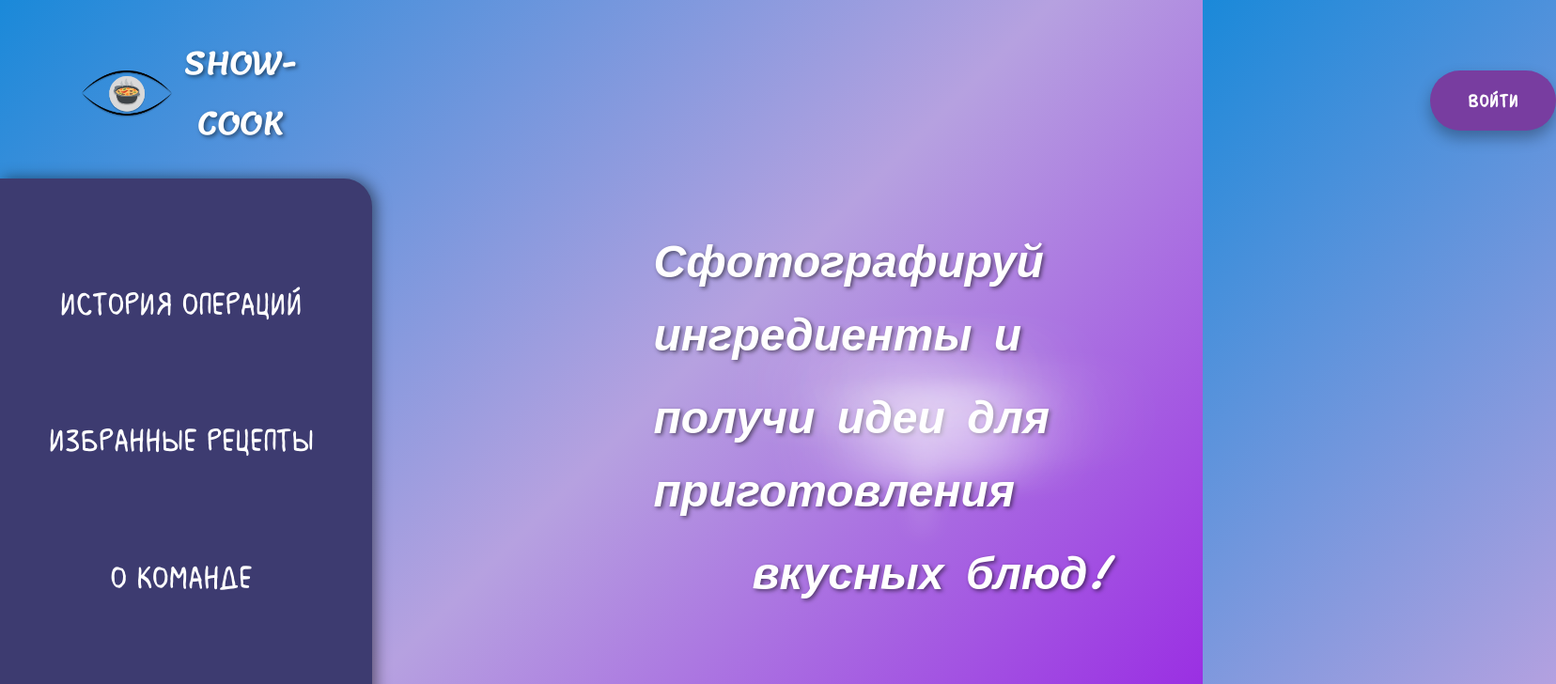
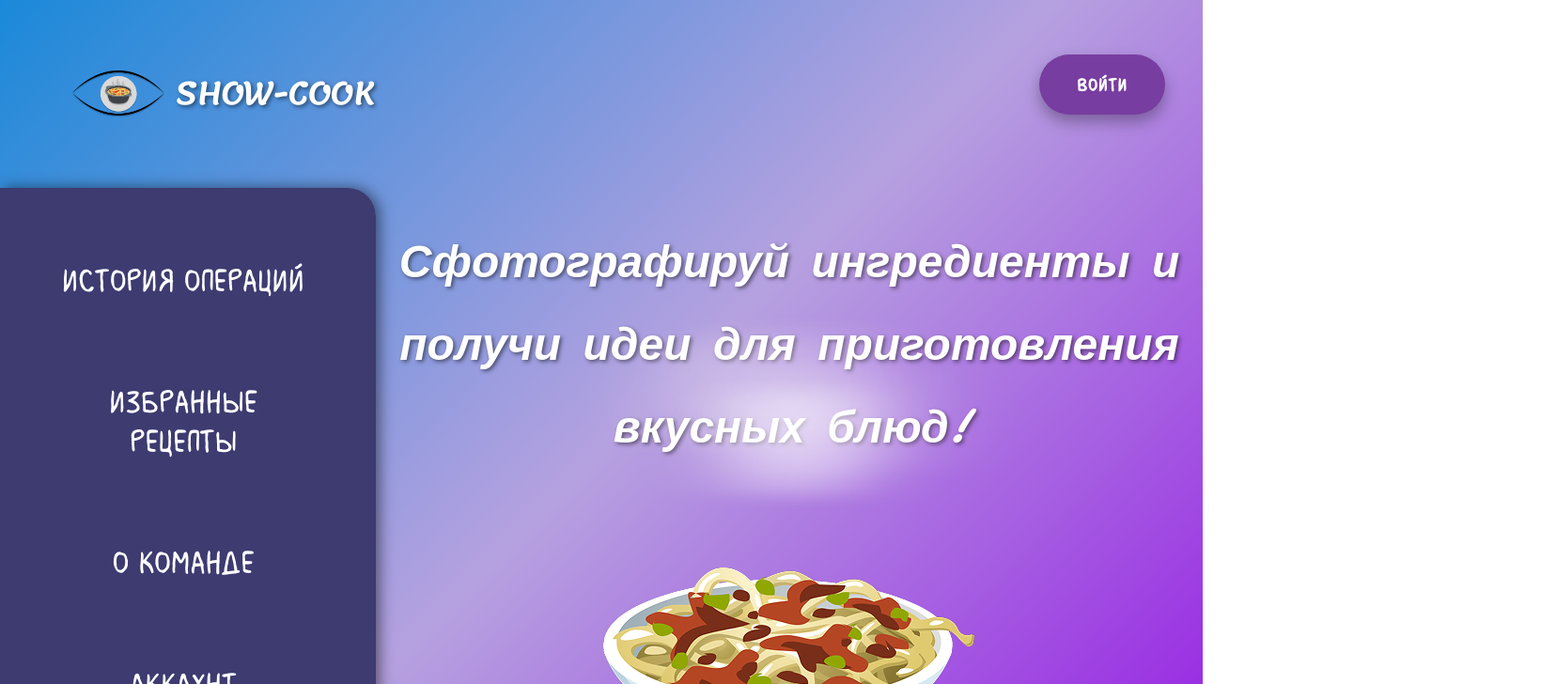
Before and after one commit to Lobanov07/Show-cook, a React (Create React App) app in the folder show_cook/frontend_react/: page / in a window 1280 px wide. Shown: the top 728 px of the page at 94% size, 1656 px wide, since content can reach past the window. Built offline with nearby package versions, Linux system fonts and the light colour scheme.

Commit message:
Create adaptive layout

```diff
--- a/show_cook/frontend_react/src/App.css
+++ b/show_cook/frontend_react/src/App.css
@@ -15,15 +15,24 @@ body {
 .flexible_show{
   display: flex;
   flex-direction: row;
+  flex-wrap: wrap;
+  justify-content: space-around;
+  align-items: center;
+  gap: 1rem;
 }
 
 
 .head_flex{
   display: flex;
   flex-direction: row;
+  flex-wrap: wrap;
+  justify-content: space-between;
+  align-items: center;
+  gap: 1rem;
 }
 
 .style_button {
-  margin-top: 80px;
-  margin-left: 300px;
+  margin-left: 3vh;
+  margin-top: 5vh;
+  padding: 0.8em 1.6em;
 }
--- a/show_cook/frontend_react/src/css/AutorButton.css
+++ b/show_cook/frontend_react/src/css/AutorButton.css
@@ -2,8 +2,8 @@
     background-color: #783da0;
     color: white;
     border: none;
-    margin-top: 75px;
-    margin-left: 1200px;
+    margin-top: 5vh;
+    margin-right: 5vh;
     padding: 20px 40px;
     font-size: 20px;
     font-weight: bold;
--- a/show_cook/frontend_react/src/css/Autorization.css
+++ b/show_cook/frontend_react/src/css/Autorization.css
@@ -12,9 +12,12 @@
     border-radius: 20px;
     box-shadow: 0 8px 24px rgba(0, 0, 0, 0.2);
     display: flex;
+    flex-wrap: wrap;
+    justify-content: space-around;
+    align-items: center;
     flex-direction: column;
     align-items: center;
-    margin-left: 600px;
+    margin-left: 10vh;
   }
 
   .login-title {
--- a/show_cook/frontend_react/src/css/Creators.css
+++ b/show_cook/frontend_react/src/css/Creators.css
@@ -5,8 +5,10 @@
     box-shadow: 0px 4px 12px rgba(0, 0, 0, 0.1);
     text-align: center;
     width: 900px;
-    margin: 0 auto;
+    height: auto;
+    margin-left: 500px;
     margin-top: 50px;
+    flex-wrap: wrap;
   }
 
   .team-title {
--- a/show_cook/frontend_react/src/css/Header.css
+++ b/show_cook/frontend_react/src/css/Header.css
@@ -32,7 +32,6 @@
     align-items: center;
     gap: 10px;
     margin-bottom: 20px;
-    margin-left: 10px;
     margin-top: 50px;
     height: 70px;
     width: 450px;
--- a/show_cook/frontend_react/src/css/History.css
+++ b/show_cook/frontend_react/src/css/History.css
@@ -1,6 +1,7 @@
 .flexible{
     display: flex;
     flex-direction: column;
+    position: absolute;
   }
 
 .bord-title {
@@ -19,7 +20,8 @@
     text-align: center;
     width: 900px;
     height: 520px;
-    margin-left: 200px;
+    margin-left: 500px;
+    margin-top: 550px;
     overflow-y:scroll;
   }
 .history-section::-webkit-scrollbar {
--- a/show_cook/frontend_react/src/css/Major.css
+++ b/show_cook/frontend_react/src/css/Major.css
@@ -11,7 +11,7 @@
     align-items: center;
     gap: 10px;
     margin-bottom: 20px;
-    margin-left: 300px;
+    margin-left: 400px;
     margin-top: 100px;
 
 }
--- a/show_cook/frontend_react/src/css/Recipes.css
+++ b/show_cook/frontend_react/src/css/Recipes.css
@@ -19,7 +19,8 @@
     text-align: center;
     width: 900px;
     height: 520px;
-    margin-left: 200px;
+    margin-left: 500px;
+    margin-top: 550px;
     overflow-y:scroll;
   }
 
--- a/show_cook/frontend_react/src/css/Scan_button.css
+++ b/show_cook/frontend_react/src/css/Scan_button.css
@@ -1,5 +1,6 @@
 .button-container {
     text-align: center;
+    margin-left: 300px;
 }
 
 .scan-button {
--- a/show_cook/frontend_react/src/css/Sidebar.css
+++ b/show_cook/frontend_react/src/css/Sidebar.css
@@ -1,19 +1,26 @@
 .sidebar {
-  width: 500px;
-  height: 700px;
+  position: fixed;
+  left: 0;
+  top: 200px;
+  width: 400px;
+  height: 70vh;
   background: rgba(61, 59, 112, 1);
   color: white;
   display: flex;
   flex-direction: column;
-  padding: 10px;
+  padding: 1rem;
   box-sizing: border-box;
   border-top-right-radius: 30px;
   border-bottom-right-radius: 30px;
   box-shadow: 4px 0 15px rgba(0, 0, 0, 0.5);
   justify-content: space-between;
-  margin-top: 50px;
+  z-index: 1000;
+  overflow-y:scroll;
 }
-
+.sidebar::-webkit-scrollbar {
+  transform: none;
+  visibility: hidden;
+}
 
 .menu {
   display: flex;
@@ -26,7 +33,7 @@
 .menu button {
   color: white;
   text-decoration: none;
-  margin: 15px 0;
+  margin: 5vh 0;
   margin-right: 50px;
   font-size: 34px;
   padding: 5px;
```
